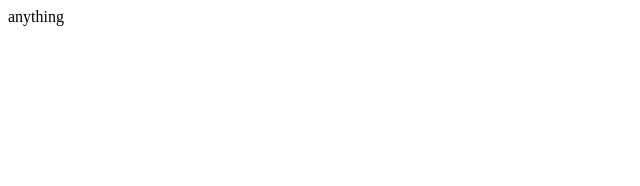
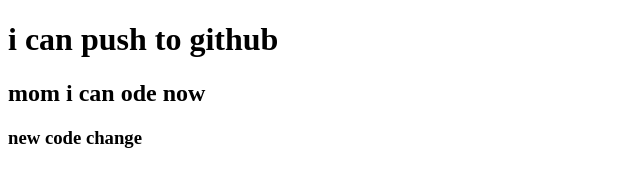
Before and after one commit to Maisha589/my-second-repo2, a plain HTML site: page index.html in a window 1280 px wide. Shown: the whole page, without its empty margins (0-640 px from the left). Drawn offline with Linux system fonts and the light colour scheme.

Commit message:
added header

```diff
--- a/index.html
+++ b/index.html
@@ -7,6 +7,8 @@
     <title>my second repo</title>
 </head>
 <body>
-    anything
+    <h1>i can push to github</h1>
+    <h2>mom i can ode now</h2>
+    <h3>new code change</h3>
 </body>
 </html>
```
